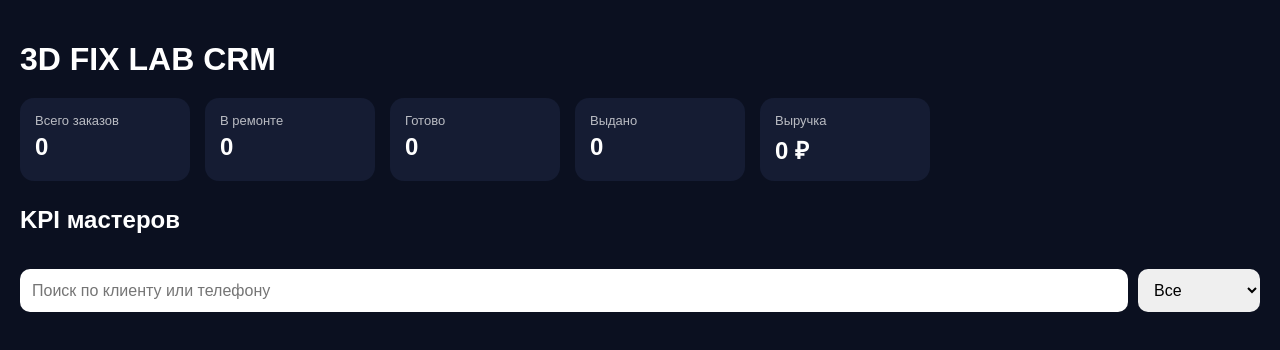
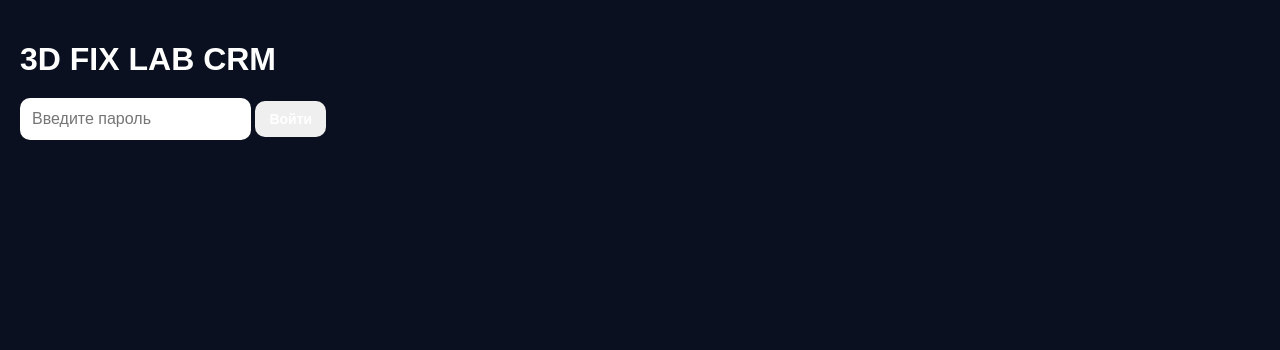
Before and after one commit to nexuswirsok/3dfixbot, a website: page frontend/index.html in a window 1280 px wide. Drawn offline with Linux system fonts and the light colour scheme; no server answers.

Commit message:
Update index.html

```diff
--- a/frontend/index.html
+++ b/frontend/index.html
@@ -7,6 +7,28 @@
     <link rel="stylesheet" href="style.css">
 </head>
 <body>
+
+<div id="loginPage">
+
+    <h1>3D FIX LAB CRM</h1>
+
+    <div class="login-box">
+
+        <input
+            type="password"
+            id="password"
+            placeholder="Введите пароль"
+        >
+
+        <button onclick="login()">
+            Войти
+        </button>
+
+    </div>
+
+</div>
+
+<div id="crmPage" style="display:none;">
 
     <h1>3D FIX LAB CRM</h1>
 
@@ -40,6 +62,7 @@
     </div>
 
     <h2>KPI мастеров</h2>
+
     <div id="mastersKpi" class="masters-kpi"></div>
 
     <div class="top-bar">
@@ -47,7 +70,7 @@
         <input
             type="text"
             id="search"
-        placeholder="Поиск по клиенту или телефону"
+            placeholder="Поиск"
         >
 
         <select id="statusFilter">
@@ -62,6 +85,8 @@
 
     <div class="orders" id="orders"></div>
 
+</div>
+
 <script src="script.js"></script>
 
 </body>
```
Lines whose indentation alone changed are shown as unchanged.
